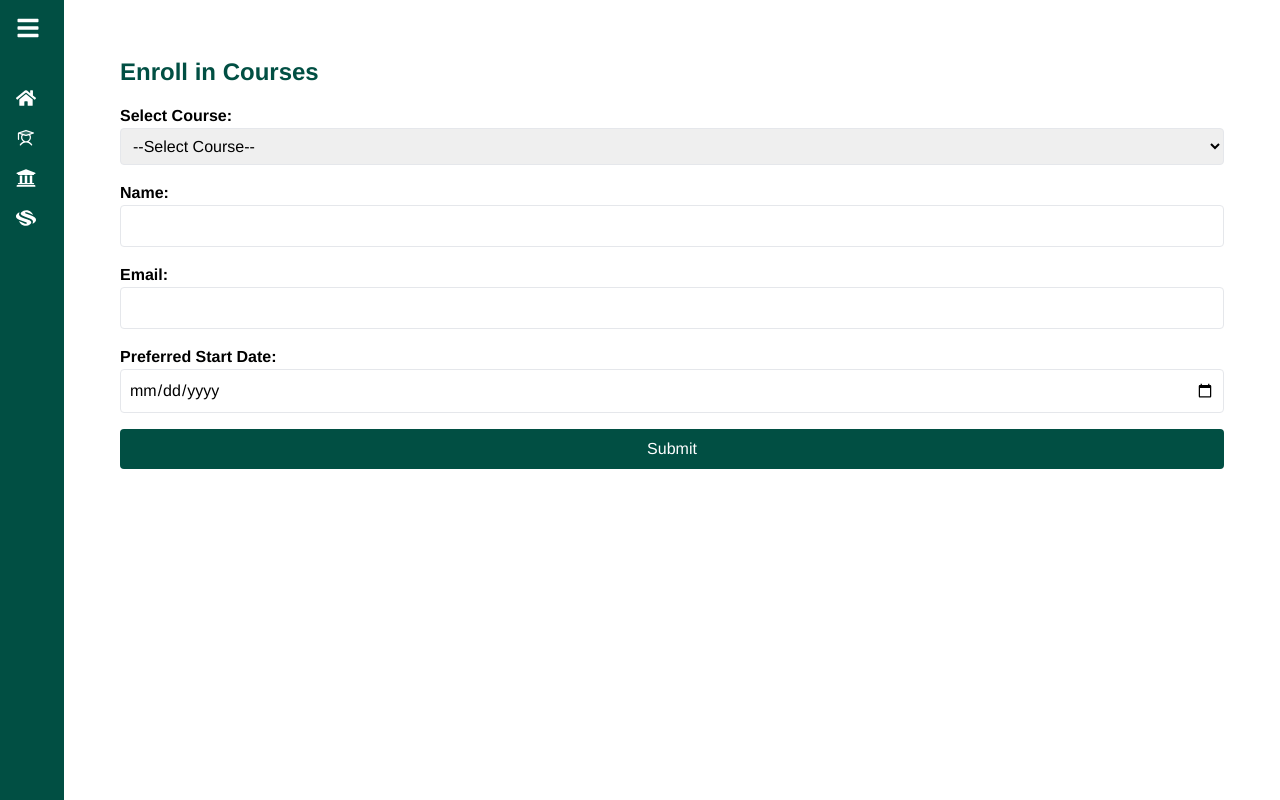
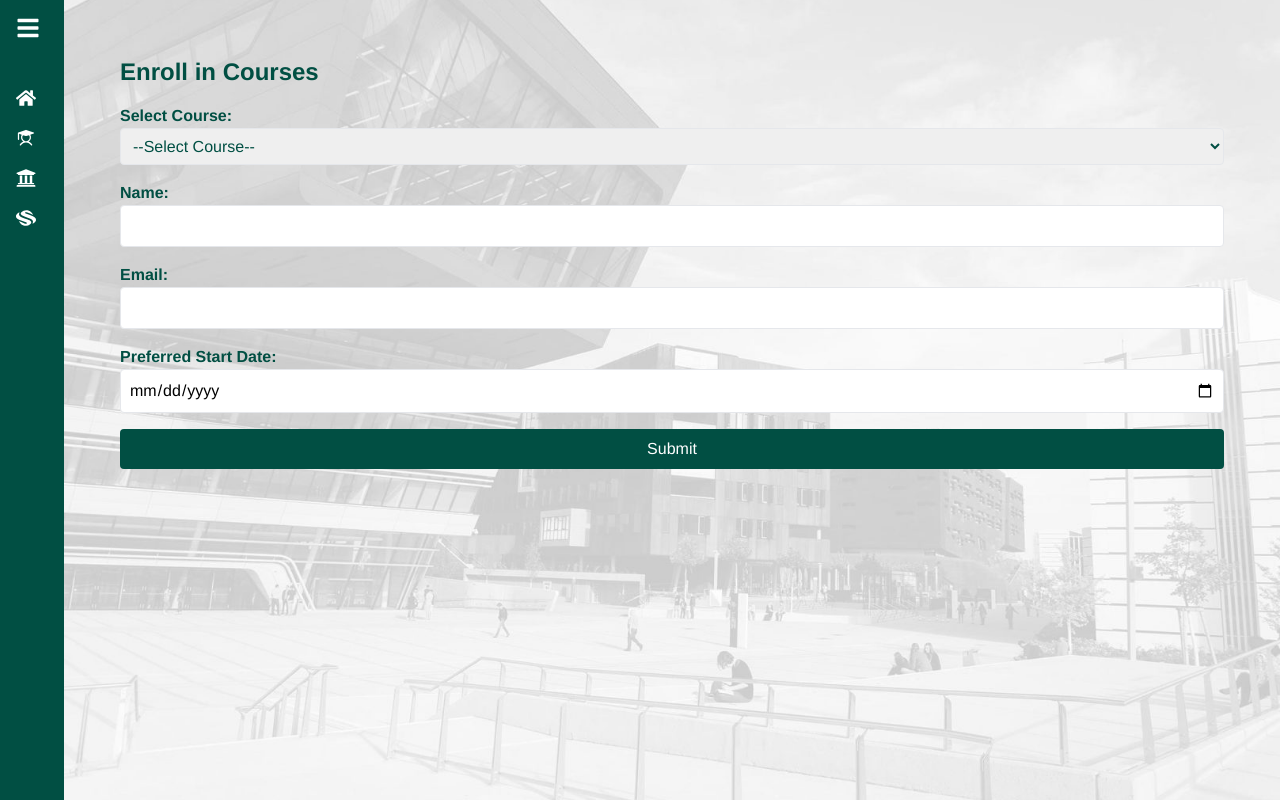
Before and after one commit to moriyam-mohona/UniPortal-C, a React (Vite) app: page /Dashboard/Enroll-in-Courses in a window 1280 px wide. Built offline with nearby package versions, Linux system fonts and the light colour scheme.

Commit message:
Edit: Enroll Course Section

```diff
--- a/src/Components/Dashboard/DashboardLayout/DashboardLayout.jsx
+++ b/src/Components/Dashboard/DashboardLayout/DashboardLayout.jsx
@@ -1,5 +1,6 @@
 import { Outlet } from "react-router-dom";
 import Sidebar from "../Sidebar/Sidebar";
+import bg from "../../../assets/background.jpg";
 
 const DashboardLayout = () => {
   return (
@@ -7,7 +8,14 @@ const DashboardLayout = () => {
       <div className="fixed top-0 bottom-0 left-0 z-50 bg-emerald">
         <Sidebar />
       </div>
-      <div className="flex-1 p-2 ml-16 md:p-5 lg:p-10">
+      <div
+        className="flex-1 p-2 ml-16 md:p-5 lg:p-10 min-h-screen"
+        style={{
+          backgroundImage: `url(${bg})`,
+          backgroundSize: "cover",
+          backgroundPosition: "center",
+        }}
+      >
         <Outlet />
       </div>
     </div>
--- a/src/Components/Dashboard/EnrollInCourses/EnrollInCourses/EnrollInCourses.jsx
+++ b/src/Components/Dashboard/EnrollInCourses/EnrollInCourses/EnrollInCourses.jsx
@@ -1,31 +1,30 @@
-// const EnrollInCourses = () => {
-//   return (
-//     <div>
-//       <h2>Enroll In Courses</h2>
-//     </div>
-//   );
-// };
-
-// export default EnrollInCourses;
-
-import { useState } from "react";
+import { useState, useEffect } from "react";
+import courseData from "../../../../assets/JsonFiles/CourseDetails.json";
 import { motion } from "framer-motion";
 
 const EnrollInCourses = () => {
+  const [courses, setCourses] = useState({});
+
+  useEffect(() => {
+    const fetchCourses = () => {
+      setCourses(courseData);
+    };
+
+    fetchCourses();
+  }, []);
+
   const [formData, setFormData] = useState({
     course: "",
     name: "",
     email: "",
     startDate: "",
   });
+
   const [formErrors, setFormErrors] = useState({});
   const [isSubmitted, setIsSubmitted] = useState(false);
 
-  const courses = ["Mathematics", "Physics", "Computer Science", "History"];
-
   const validateForm = () => {
     let errors = {};
-
     if (!formData.course) errors.course = "Course is required.";
     if (!formData.name) errors.name = "Name is required.";
     if (!formData.email) {
@@ -54,31 +53,55 @@ const EnrollInCourses = () => {
     <div className="p-4">
       <h1 className="text-2xl font-semibold text-emerald">Enroll in Courses</h1>
       {!isSubmitted ? (
+        <>
           <form onSubmit={handleSubmit} className="space-y-4 mt-4">
             <div>
-            <label htmlFor="course" className="block text-md font-semibold">
+              <label
+                htmlFor="course"
+                className="block text-md font-semibold text-emerald"
+              >
                 Select Course:
               </label>
               <select
                 name="course"
                 value={formData.course}
                 onChange={handleInputChange}
-              className="w-full border rounded p-2"
+                className="w-full border rounded p-2 text-emerald"
               >
                 <option value="">--Select Course--</option>
-              {courses.map((course, index) => (
+                {/* General Courses */}
+                {courses.generalCourses && (
+                  <optgroup label="General Courses">
+                    {Object.keys(courses.generalCourses).map(
+                      (course, index) => (
+                        <option key={index} value={course}>
+                          {course}
+                        </option>
+                      )
+                    )}
+                  </optgroup>
+                )}
+                {/* CSE Courses */}
+                {courses.cseCourses && (
+                  <optgroup label="CSE Courses">
+                    {Object.keys(courses.cseCourses).map((course, index) => (
                       <option key={index} value={course}>
                         {course}
                       </option>
                     ))}
+                  </optgroup>
+                )}
               </select>
               {formErrors.course && (
-              <p className="text-red-500 text-sm">{formErrors.course}</p>
+                <p className="text-red text-sm">{formErrors.course}</p>
               )}
             </div>
 
             <div>
-            <label htmlFor="name" className="block text-md font-semibold">
+              <label
+                htmlFor="name"
+                className="block text-sm md:text-base font-semibold text-emerald"
+              >
                 Name:
               </label>
               <input
@@ -89,12 +112,15 @@ const EnrollInCourses = () => {
                 className="w-full border rounded p-2"
               />
               {formErrors.name && (
-              <p className="text-red-500 text-sm">{formErrors.name}</p>
+                <p className="text-red text-sm">{formErrors.name}</p>
               )}
             </div>
 
             <div>
-            <label htmlFor="email" className="block text-md font-semibold">
+              <label
+                htmlFor="email"
+                className="block text-sm md:text-base font-semibold text-emerald"
+              >
                 Email:
               </label>
               <input
@@ -105,12 +131,15 @@ const EnrollInCourses = () => {
                 className="w-full border rounded p-2"
               />
               {formErrors.email && (
-              <p className="text-red-500 text-sm">{formErrors.email}</p>
+                <p className="text-red text-sm ">{formErrors.email}</p>
               )}
             </div>
 
             <div>
-            <label htmlFor="startDate" className="block text-md font-semibold">
+              <label
+                htmlFor="startDate"
+                className="block text-sm md:text-base font-semibold text-emerald"
+              >
                 Preferred Start Date:
               </label>
               <input
@@ -121,7 +150,7 @@ const EnrollInCourses = () => {
                 className="w-full border rounded p-2"
               />
               {formErrors.startDate && (
-              <p className="text-red-500 text-sm">{formErrors.startDate}</p>
+                <p className="text-red text-sm">{formErrors.startDate}</p>
               )}
             </div>
 
@@ -132,6 +161,63 @@ const EnrollInCourses = () => {
               Submit
             </button>
           </form>
+
+          {/* Show detailed course info */}
+          {/* ... */}
+          {formData.course && (
+            <motion.div
+              className="bg-blue-100 p-4 mt-4 rounded"
+              initial={{ opacity: 0, y: 10 }}
+              animate={{ opacity: 1, y: 0 }}
+              transition={{ duration: 0.5 }}
+            >
+              <h3 className="text-lg font-semibold text-emerald">
+                Course Details
+              </h3>
+
+              <p className="mt-2 text-sm md:text-base">
+                <strong className="text-emerald  ">Description:</strong>{" "}
+                {(courses.generalCourses?.[formData.course] &&
+                  courses.generalCourses[formData.course].description) ||
+                  (courses.cseCourses?.[formData.course] &&
+                    courses.cseCourses[formData.course].description)}
+              </p>
+
+              <p className="mt-1 text-sm md:text-base">
+                <strong className="text-emerald text-sm md:text-base ">
+                  Schedule:
+                </strong>{" "}
+                {(courses.generalCourses?.[formData.course] &&
+                  courses.generalCourses[formData.course].schedule) ||
+                  (courses.cseCourses?.[formData.course] &&
+                    courses.cseCourses[formData.course].schedule)}
+              </p>
+
+              <p className="mt-1 text-sm md:text-base">
+                <strong className="text-emerald text-sm md:text-base ">
+                  Prerequisites:
+                </strong>{" "}
+                {(courses.generalCourses?.[formData.course] &&
+                  courses.generalCourses[formData.course].prerequisites) ||
+                  (courses.cseCourses?.[formData.course] &&
+                    courses.cseCourses[formData.course].prerequisites)}
+              </p>
+
+              <p className="mt-1 text-sm md:text-base">
+                <strong className="text-emerald text-sm md:text-base ">
+                  Syllabus:
+                </strong>{" "}
+                {(courses.generalCourses?.[formData.course] &&
+                  courses.generalCourses[formData.course].syllabus.join(
+                    ", "
+                  )) ||
+                  (courses.cseCourses?.[formData.course] &&
+                    courses.cseCourses[formData.course].syllabus.join(", "))}
+              </p>
+            </motion.div>
+          )}
+          {/* ... */}
+        </>
       ) : (
         <motion.div
           className="bg-green-100 p-4 mt-4 rounded text-center"
@@ -139,7 +225,7 @@ const EnrollInCourses = () => {
           animate={{ opacity: 1, scale: 1 }}
           transition={{ duration: 0.5 }}
         >
-          <h2 className="text-xl font-semibold text-green-700">
+          <h2 className="text-xl font-semibold text-emerald">
             Enrollment Successful!
           </h2>
           <p className="text-md mt-2">
--- a/src/Components/Dashboard/FacultyOverview/FacultyOverview/FacultyOverview.jsx
+++ b/src/Components/Dashboard/FacultyOverview/FacultyOverview/FacultyOverview.jsx
@@ -43,7 +43,9 @@ const FacultyOverview = () => {
 
   return (
     <div className="p-4">
-      <h1 className="text-2xl font-semibold text-emerald">Faculty Overview</h1>
+      <h2 className="text-xl font-extrabold text-emerald text-center px-1 lg:px-4 mb-3">
+        Faculty Overview
+      </h2>
       <input
         type="text"
         placeholder="Search Faculty"
--- a/src/Components/Dashboard/Sidebar/Sidebar.jsx
+++ b/src/Components/Dashboard/Sidebar/Sidebar.jsx
@@ -2,7 +2,7 @@ import { motion } from "framer-motion";
 import { FaBars, FaHome, FaTimes, FaUniversity } from "react-icons/fa";
 import { Link, useLocation } from "react-router-dom";
 import { useState } from "react";
-import { PiStudentDuotone } from "react-icons/pi";
+import { PiStudentFill } from "react-icons/pi";
 import { SiStudyverse } from "react-icons/si";
 
 const Sidebar = () => {
@@ -16,7 +16,7 @@ const Sidebar = () => {
     {
       name: "Student Portal",
       path: "/Dashboard/Student-Portal",
-      icon: <PiStudentDuotone />,
+      icon: <PiStudentFill />,
     },
     {
       name: "Faculty Overview",
--- a/src/Components/Dashboard/StudentPortal/Sections/Grades.jsx
+++ b/src/Components/Dashboard/StudentPortal/Sections/Grades.jsx
@@ -23,7 +23,7 @@ const Grades = () => {
 
   return (
     <>
-      <h2 className="text-3xl font-extrabold mb-8 text-emerald text-center">
+      <h2 className="text-xl font-extrabold text-emerald text-center px-1 lg:px-4 mb-3">
         Result
       </h2>
       {gradesData.map((semesterData, index) => (
--- a/src/Components/Dashboard/StudentPortal/Sections/StudentsCourses.jsx
+++ b/src/Components/Dashboard/StudentPortal/Sections/StudentsCourses.jsx
@@ -16,7 +16,7 @@ const StudentsCourses = () => {
 
   return (
     <div className="">
-      <h2 className="text-3xl font-extrabold mb-8 text-emerald text-center">
+      <h2 className="text-xl font-extrabold text-emerald text-center px-1 lg:px-4 mb-3">
         Current Courses
       </h2>
       <div className="grid grid-cols-1 md:grid-cols-2 gap-2 md:gap-4 lg:gap-10">
--- a/src/Components/Dashboard/StudentPortal/Sections/UpcomingEvents.jsx
+++ b/src/Components/Dashboard/StudentPortal/Sections/UpcomingEvents.jsx
@@ -17,8 +17,8 @@ const UpcomingEvents = () => {
 
   return (
     <div className="flex flex-col items-start">
-      <h2 className="text-3xl font-extrabold mb-8 text-emerald text-center px-1 lg:px-4 py-1">
-        Schedules
+      <h2 className="text-xl font-extrabold text-emerald text-center px-1 lg:px-4 mb-3">
+        Events
       </h2>
       {/* Calendar */}
       <div className="w-full rounded-xl mb-5">
@@ -40,7 +40,7 @@ const UpcomingEvents = () => {
             <MdEventNote className="text-3xl mr-4 text-emerald hidden lg:flex" />
 
             <div className="flex-1">
-              <h3 className="font-semibold text-sx lg:text-lg text-emerald">
+              <h3 className="font-semibold text-xs lg:text-sm text-emerald">
                 {event.title}
               </h3>
 
--- /dev/null
+++ b/src/assets/JsonFiles/CourseDetails.json
@@ -0,0 +1,35 @@
+{
+  "generalCourses": {
+    "Mathematics": {
+      "description": "Advanced Mathematics covering calculus and algebra.",
+      "schedule": "Mondays and Wednesdays, 10 AM - 12 PM",
+      "prerequisites": "Basic Algebra",
+      "syllabus": ["Calculus", "Algebra", "Geometry", "Trigonometry"]
+    },
+    "Physics": {
+      "description": "Introductory Physics focusing on mechanics and thermodynamics.",
+      "schedule": "Tuesdays and Thursdays, 1 PM - 3 PM",
+      "prerequisites": "High school Physics",
+      "syllabus": ["Mechanics", "Thermodynamics", "Electromagnetism"]
+    }
+  },
+  "cseCourses": {
+    "Data Structures": {
+      "description": "Introduction to data structures including arrays, linked lists, and trees.",
+      "schedule": "Mondays, 2 PM - 4 PM",
+      "prerequisites": "Basic programming knowledge",
+      "syllabus": ["Arrays", "Linked Lists", "Trees", "Graphs"]
+    },
+    "Operating Systems": {
+      "description": "An in-depth look at operating systems and how they manage resources.",
+      "schedule": "Thursdays, 3 PM - 5 PM",
+      "prerequisites": "Basic computer architecture",
+      "syllabus": [
+        "Processes",
+        "Memory Management",
+        "File Systems",
+        "Concurrency"
+      ]
+    }
+  }
+}
```
Also changed, not shown: src/assets/background.jpg (added). Lines whose indentation alone changed are shown as unchanged.
